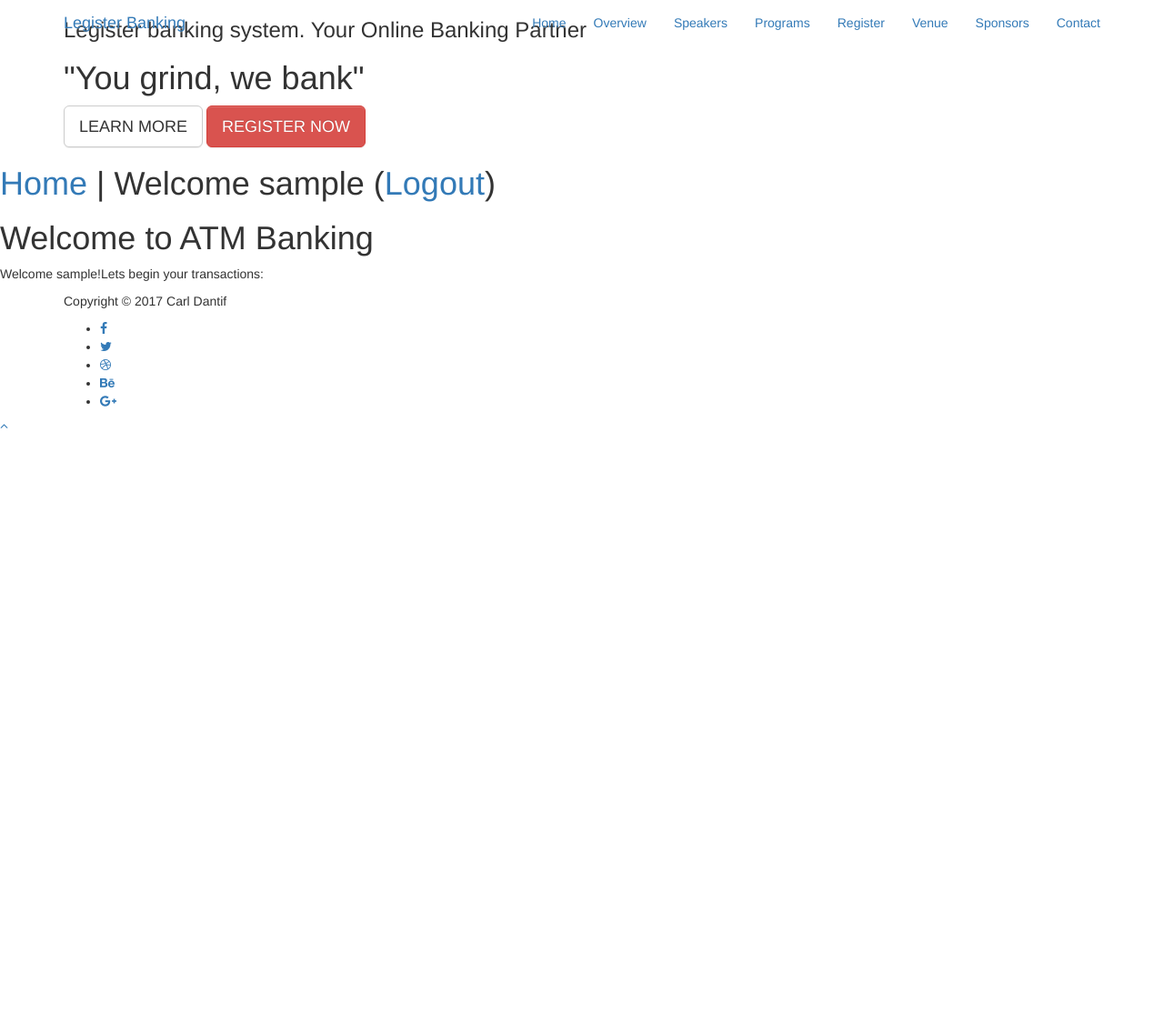
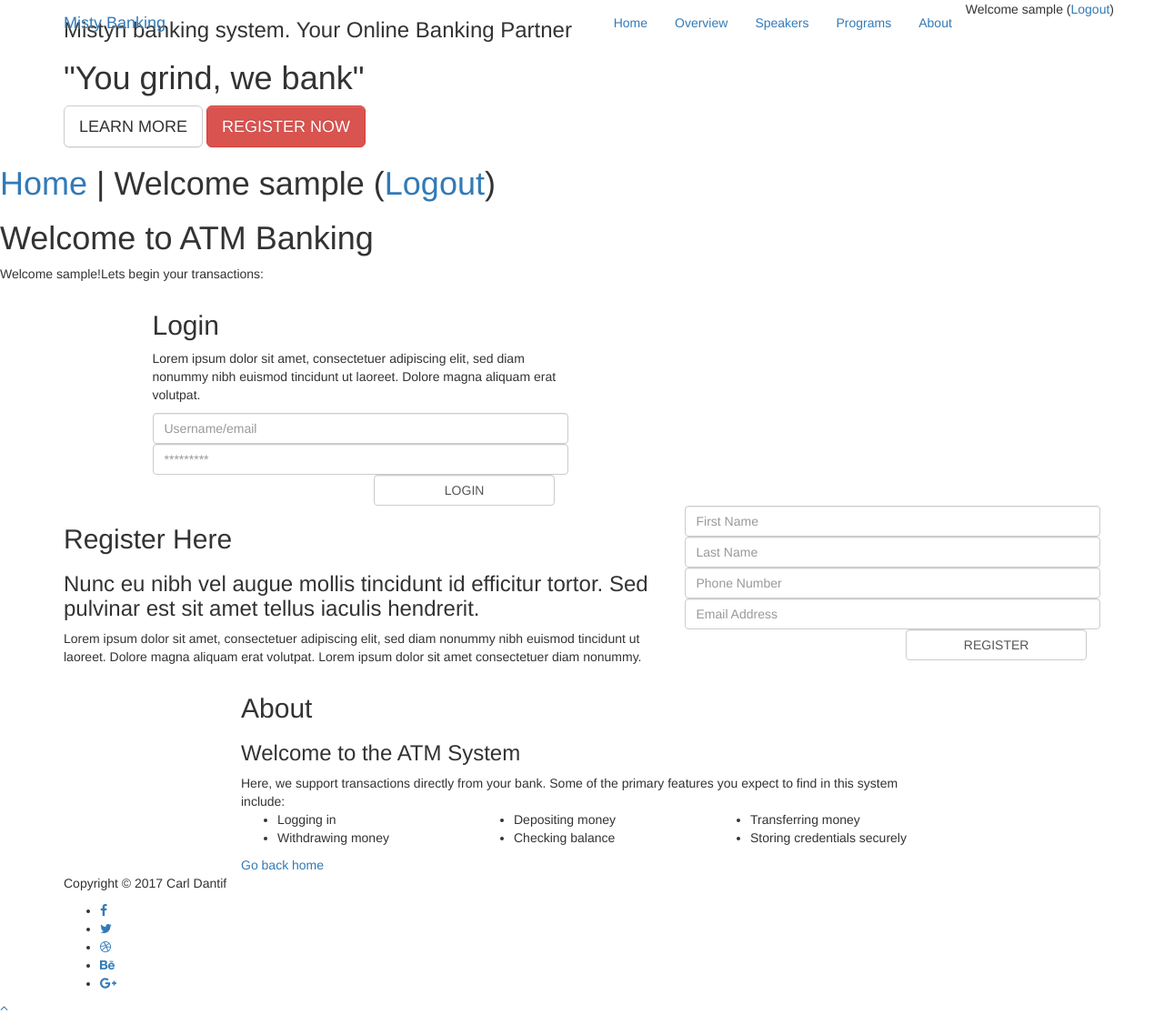
Before and after one commit to Dantiff/atmsystem, a Django app: page / in a window 1280 px wide. Shown: the whole page at 91% size. Before the commit the page ends 471 px from the top, so only its background shows below. Run offline with Django 3.2, Linux system fonts and the light colour scheme; the visitor is signed in with stand-in values (Sample User, id 1); some libraries are stand-ins or nearby versions.

Commit message:
implement registration using python validation

```diff
--- a/banking/templates/base.html
+++ b/banking/templates/base.html
@@ -32,11 +32,13 @@
 <!-- =========================
      PRE LOADER
 ============================== -->
+{% if not user.is_authenticated %}
 <div class="preloader">
 
 	<div class="sk-rotating-plane"></div>
 
 </div>
+{% endif %}
 
 
 <!-- =========================
@@ -52,7 +54,7 @@
 				<span class="icon icon-bar"></span>
 				<span class="icon icon-bar"></span>
 			</button>
-			<a href="#" class="navbar-brand">Legister Banking</a>
+			<a href="#" class="navbar-brand">Misty Banking</a>
 		</div>
 
 		<div class="collapse navbar-collapse">
@@ -62,10 +64,14 @@
 				<li><a href="#overview" class="smoothScroll">Overview</a></li>
 				<li><a href="#speakers" class="smoothScroll">Speakers</a></li>
 				<li><a href="#program" class="smoothScroll">Programs</a></li>
+				<li><a href="#about" class="smoothScroll">About</a></li>
+				{% if user.is_authenticated %}
+                <span class="maxim">Welcome {{ user.username }}</span>
+                (<a href="/logout">Logout</a>)
+                {% else %}
 				<li><a href="#register" class="smoothScroll">Register</a></li>
-				<li><a href="#venue" class="smoothScroll">Venue</a></li>
-				<li><a href="#sponsors" class="smoothScroll">Sponsors</a></li>
-				<li><a href="#contact" class="smoothScroll">Contact</a></li>
+				<li><a href="#login" class="smoothScroll">Login</a></li>
+                {% endif %}
 			</ul>
 
 		</div>
@@ -75,13 +81,13 @@
 
 
 <!-- =========================
-    INTRO SECTION
+    HOME SECTION
 ============================== -->
 <section id="intro" class="parallax-section">
 	<div class="container">
 		<div class="row">
 			<div class="col-md-12 col-sm-12">
-				<h3 class="wow bounceIn" data-wow-delay="0.9s">Legister banking system. Your Online Banking Partner </h3>
+				<h3 class="wow bounceIn" data-wow-delay="0.9s">Mistyn banking system. Your Online Banking Partner </h3>
 				<h1 class="wow fadeInUp" data-wow-delay="1.6s"><span class="maxim">"You grind, we bank"</span></h1>
 				<a href="#overview" class="btn btn-lg btn-default smoothScroll wow fadeInUp hidden-xs" data-wow-delay="2.3s">LEARN MORE</a>
 				<a href="#register" class="btn btn-lg btn-danger smoothScroll wow fadeInUp" data-wow-delay="2.3s">REGISTER NOW</a>
@@ -105,6 +111,107 @@ Welcome {{ user.username }}
 </div>
 <h1>{% block head %}{% endblock %}</h1>
 {% block content %}{% endblock %}
+
+
+
+
+<!-- =========================
+    LOGIN SECTION
+============================== -->
+<section id="login" class="parallax-section">
+	<div class="container">
+		<div class="row">
+		    <div class="wow fadeInLeft col-md-offset-1 col-md-5 col-sm-8" data-wow-delay="0.9s">
+				<h2>Login</h2>
+				<p>Lorem ipsum dolor sit amet, consectetuer adipiscing elit, sed diam nonummy nibh euismod tincidunt ut laoreet. Dolore magna aliquam erat volutpat.</p>
+
+				<form action="#" method="post">
+					<input name="username" type="text" class="form-control" id="username" placeholder="Username/email">
+					<input name="password" type="password" class="form-control" id="password" placeholder="*********">
+					<div class="col-md-offset-6 col-md-6 col-sm-offset-1 col-sm-10">
+						<input name="submit" type="submit" class="form-control" id="submit" value="LOGIN">
+					</div>
+				</form>
+			</div>
+		</div>
+	</div>
+</section>
+
+
+
+<!-- =========================
+   REGISTER SECTION
+============================== -->
+<section id="register" class="parallax-section">
+	<div class="container">
+		<div class="row">
+
+			<div class="wow fadeInUp col-md-7 col-sm-7" data-wow-delay="0.6s">
+				<h2>Register Here</h2>
+				<h3>Nunc eu nibh vel augue mollis tincidunt id efficitur tortor. Sed pulvinar est sit amet tellus iaculis hendrerit.</h3>
+				<p>Lorem ipsum dolor sit amet, consectetuer adipiscing elit, sed diam nonummy nibh euismod tincidunt ut laoreet. Dolore magna aliquam erat volutpat. Lorem ipsum dolor sit amet consectetuer diam nonummy.</p>
+			</div>
+
+			<div class="wow fadeInUp col-md-5 col-sm-5" data-wow-delay="1s">
+				<form action="#" method="post">
+					<input name="firstname" type="text" class="form-control" id="firstname" placeholder="First Name">
+					<input name="lastname" type="text" class="form-control" id="lastname" placeholder="Last Name">
+					<input name="phone" type="telephone" class="form-control" id="phone" placeholder="Phone Number">
+					<input name="email" type="email" class="form-control" id="email" placeholder="Email Address">
+					<div class="col-md-offset-6 col-md-6 col-sm-offset-1 col-sm-10">
+						<input name="submit" type="submit" class="form-control" id="submit" value="REGISTER">
+					</div>
+				</form>
+			</div>
+
+			<div class="col-md-1"></div>
+
+		</div>
+	</div>
+</section>
+
+
+<!-- =========================
+    ABOUT SECTION
+============================== -->
+<section id="about" class="parallax-section">
+	<div class="container">
+		<div class="row">
+
+			<div class="wow fadeInLeft col-md-offset-2 col-md-8 col-sm-8" data-wow-delay="0.9s" class="center">
+				<h2 class="center">About</h2>
+
+                <h3>Welcome to the ATM System</h3>
+                <div class="row">
+                    <span class="padding-15 col-sm-12">Here, we support transactions directly from your bank. Some of the primary features you expect to find in this system include: </span>
+
+			        <div class="wow fadeInUp col-md-4 col-sm-4" data-wow-delay="0.5s">
+                        <ul>
+                            <li> Logging in  </li>
+                            <li> Withdrawing money </li>
+                        </ul>
+                    </div>
+                    <div class="wow fadeInUp col-md-4 col-sm-4" data-wow-delay="1s">
+                        <ul>
+                            <li> Depositing money </li>
+                            <li> Checking balance </li>
+                        </ul>
+                    </div>
+                    <div class="wow fadeInUp col-md-4 col-sm-4" data-wow-delay="1.5s">
+                        <ul>
+                            <li> Transferring money </li>
+                            <li> Storing credentials securely </li>
+                        </ul>
+                    </div>
+                </div>
+                <a href="#home">Go back home</a>
+
+			</div>
+
+		</div>
+	</div>
+</section>
+
 
 
 <!-- =========================
--- a/banking/views.py
+++ b/banking/views.py
@@ -51,7 +51,11 @@ def logout_page(request):
 
 @login_required
 def home_page(request):
-    return render_to_response(
-    'index.html',
-    { 'user': request.user }
-    )
+    reg_form = RegistrationForm()
+    login_form = LoginForm()
+    variables = RequestContext(request, {
+        'login_form': login_form,
+        'reg_form': reg_form,
+        'user': request.user
+        })
+    return render_to_response('index.html', variables)
```
